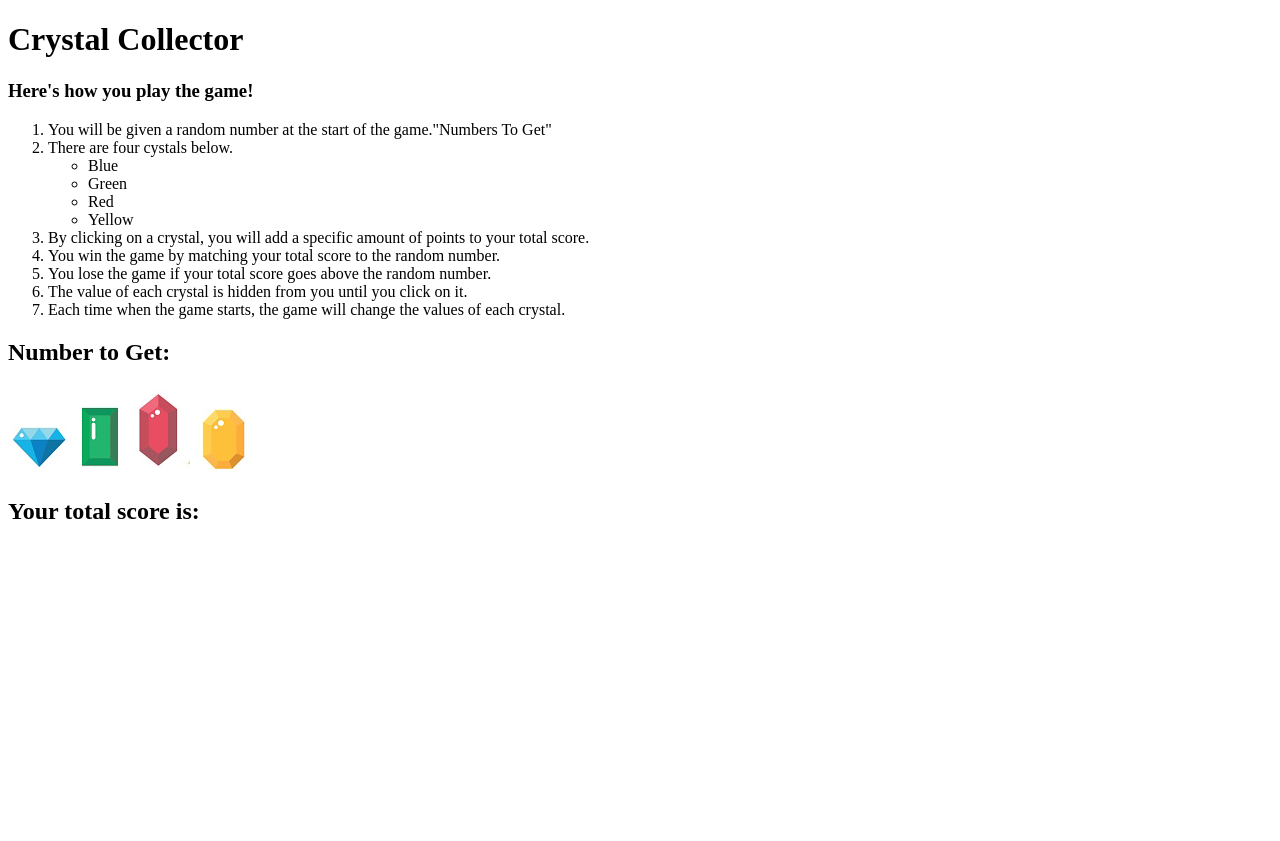
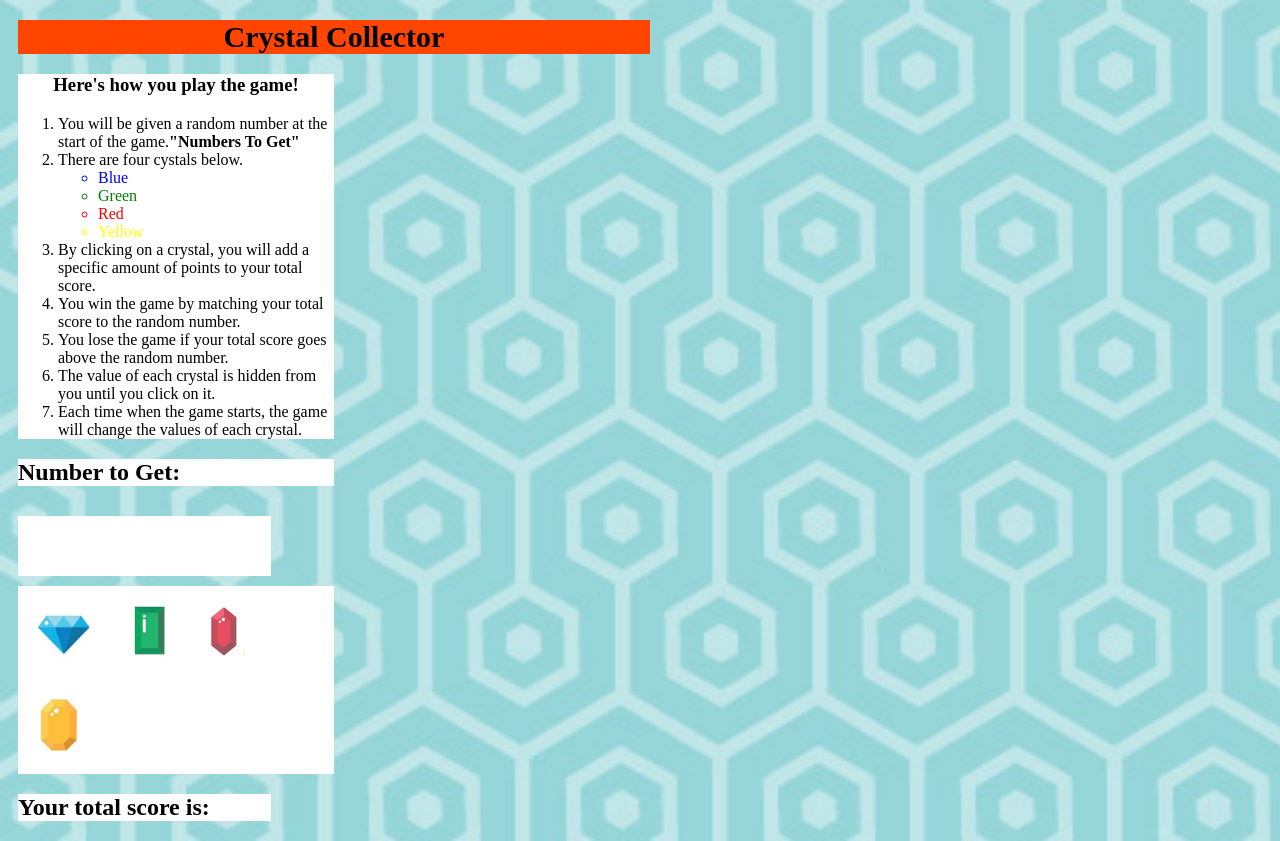
Before and after one commit to Dizzzlebot/unit-4-game, a plain HTML site: page index.html in a window 1280 px wide. Before the commit the page ends 800 px from the top, so only its background shows below. Drawn offline with nearby package versions, Linux system fonts and the light colour scheme.

Commit message:
fixed background image to cover the page

```diff
--- a/assets/css/style.css
+++ b/assets/css/style.css
@@ -1,8 +1,57 @@
-.body {
-    background-image: url(../images/background.png);
+body {
+    background-image: url("../images/background.png");
+    background-size: cover;
 }
-.div{
+div{
     background-color: white;
-    max-resolution: 10px;
-
+    margin: 10px;
+    width: 25%
 }
+h1, h3, span{
+    font-weight: bold;
+    text-align: center;
+}
+h1{
+    font-size: 30px;
+}
+.ol{
+    list-style: decimal-leading-zero;
+}
+.ul{
+    list-style: disc inside;
+    text-indent: 30px;
+}
+div.header, div crystals{
+    background-color: orangered;
+}
+div.header, div instructions{
+    width:50%;
+}
+.numbersToMatch, .winsAndLosses{
+    float: left;
+    width: 20%;
+    height:60px;
+}
+.userTotal{
+    width: 20%;
+    height: 60%;
+}
+.crystals{
+    clear: both;
+}
+.crystalImage{
+    height: 60px;
+    margin:15px;
+}
+#blue{
+    color: blue;
+}
+#green{
+    color: green;
+}
+#red{
+    color: red;
+}
+#yellow{
+    color: yellow;
+}
--- a/index.html
+++ b/index.html
@@ -6,8 +6,8 @@
     <meta name="viewport" content="width=device-width, initial-scale=1.0">
     <meta http-equiv="X-UA-Compatible" content="ie=edge">
     <title>Unit 4 Game</title>
-    <link rel="stylesheet" type="text/css" href="/assets/css/reset.css">
-    <link rel="stylesheet" type="text/css" href="/assets/css/style.css">
+    <link rel="stylesheet" type="text/css" href="./assets/css/reset.css">
+    <link rel="stylesheet" type="text/css" href="./assets/css/style.css">
     <!-- jQuery Link-->
     <script src="https://code.jquery.com/jquery-3.4.1.min.js"
         integrity="sha256-CSXorXvZcTkaix6Yvo6HppcZGetbYMGWSFlBw8HfCJo=" crossorigin="anonymous"></script>
```
